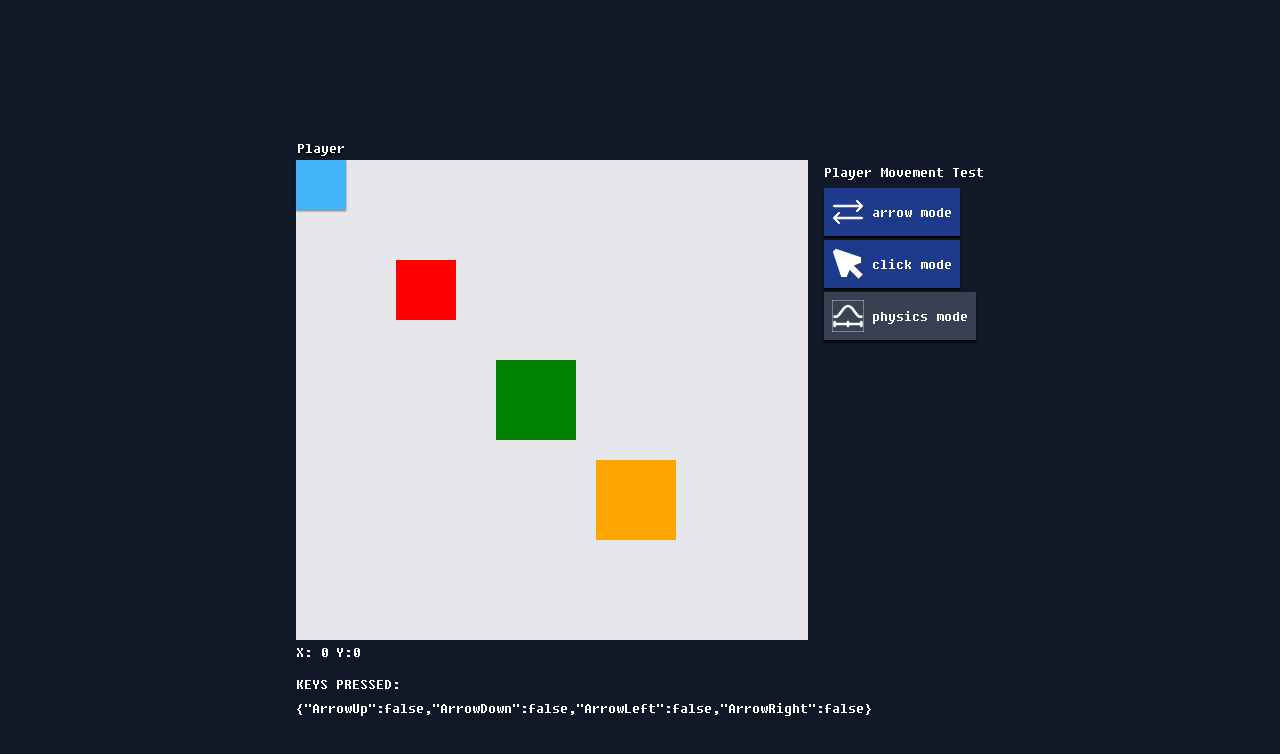
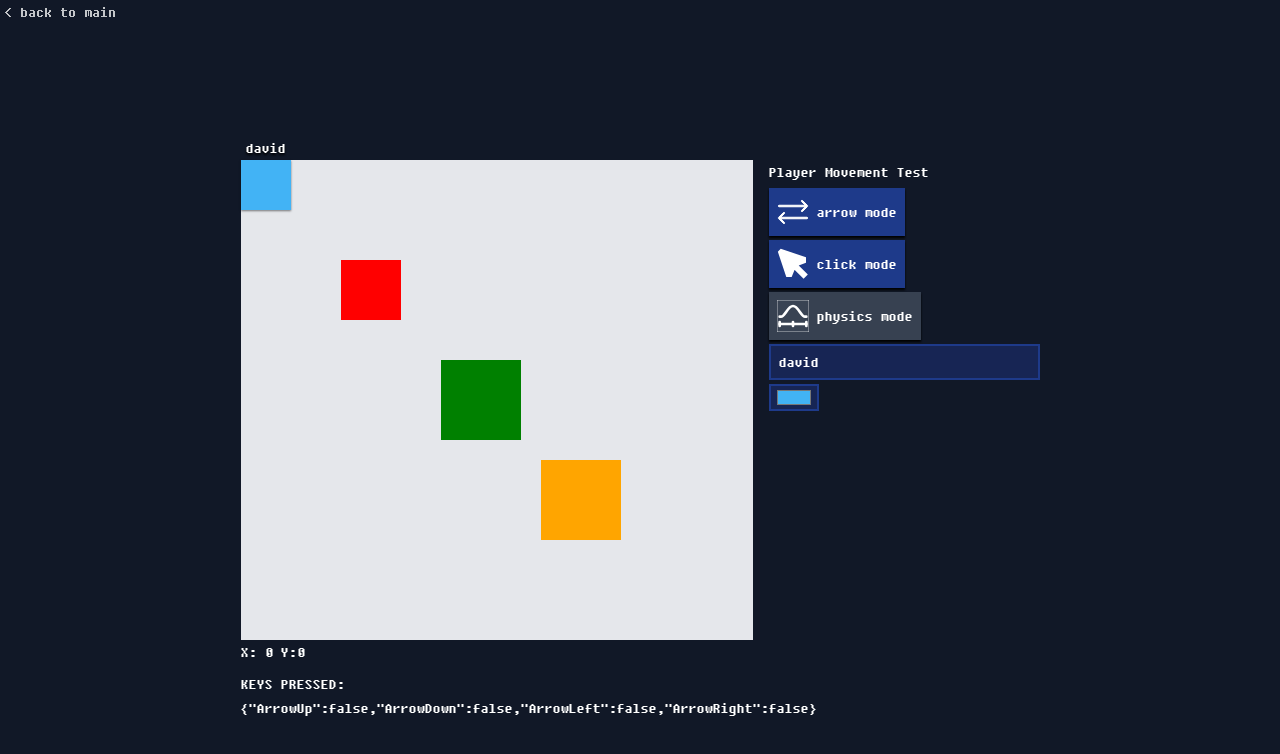
Before and after one commit to threesann/threesan-react, a Next.js app: page /playermovetest in a window 1280 px wide. Shown: the top 754 px of the page. Built offline with nearby package versions, Linux system fonts and the light colour scheme.

Commit message:
MOVE TEST - added customisation and click collision

```diff
--- a/src/app/(homepage)/page.tsx
+++ b/src/app/(homepage)/page.tsx
@@ -203,11 +203,6 @@ export default function Home() {
                 </div>
             </div>
         </div>
-        <div className='section w-full h-screen bg-theme-background'>
-            <div className='flex flex-col items-center justify-center w-3/5 h-full m-auto text-center gap-1'>
-                <p className='text-4xl'>SURPRISE! section 3 :O</p>
-            </div>
-        </div>
         </div>
 
     );
--- a/src/app/playermovetest/_components/playarea.tsx
+++ b/src/app/playermovetest/_components/playarea.tsx
@@ -34,6 +34,8 @@ export default function PlayArea({
     const [areaSize, setAreaSize] = useState({ width: 0, height: 0 });
     const areaRef = useRef<HTMLDivElement>(null);
 
+    const arrowKeys = ["ArrowUp", "ArrowDown", "ArrowLeft", "ArrowRight"];
+
     // const [isMoving, setIsMoving] = useState(false);
 
     const [keysPressed, setKeysPressed] = useState({
@@ -66,9 +68,25 @@ export default function PlayArea({
         };
     }, []);
 
+    // Function to check collision between two rectangles
+    const isColliding = (
+        rect1: { x: number; y: number; size: number },
+        rect2: { x: number; y: number; size: number }
+    ) => {
+        return !(
+            (
+                rect1.x + rect1.size < rect2.x || // rect1 is to the left of rect2
+                rect1.x > rect2.x + rect2.size || // rect1 is to the right of rect2
+                rect1.y + rect1.size < rect2.y || // rect1 is above rect2
+                rect1.y > rect2.y + rect2.size
+            ) // rect1 is below rect2
+        );
+    };
+
     if (mode === "arrow") {
         useEffect(() => {
             const handleKeyDown = (event: KeyboardEvent) => {
+                if (!arrowKeys.includes(event.key)) return; // Ignore other keys
                 setKeysPressed((prevKeys) => ({
                     ...prevKeys,
                     [event.key]: true,
@@ -76,25 +94,11 @@ export default function PlayArea({
             };
 
             const handleKeyUp = (event: KeyboardEvent) => {
+                if (!arrowKeys.includes(event.key)) return; // Ignore other keys
                 setKeysPressed((prevKeys) => ({
                     ...prevKeys,
                     [event.key]: false,
                 }));
-            };
-
-            // Function to check collision between two rectangles
-            const isColliding = (
-                rect1: { x: number; y: number; size: number },
-                rect2: { x: number; y: number; size: number }
-            ) => {
-                return !(
-                    (
-                        rect1.x + rect1.size < rect2.x || // rect1 is to the left of rect2
-                        rect1.x > rect2.x + rect2.size || // rect1 is to the right of rect2
-                        rect1.y + rect1.size < rect2.y || // rect1 is above rect2
-                        rect1.y > rect2.y + rect2.size
-                    ) // rect1 is below rect2
-                );
             };
 
             const movePlayer = () => {
@@ -221,6 +225,26 @@ export default function PlayArea({
                             if (newX < 0) newX = 0;
                             if (newY < 0) newY = 0;
 
+                            // Check for collisions with objects
+                            const playerRect = {
+                                x: newX,
+                                y: newY,
+                                size: playerSize,
+                            };
+                            for (const obj of objects) {
+                                if (
+                                    isColliding(playerRect, {
+                                        x: obj.x,
+                                        y: obj.y,
+                                        size: obj.size,
+                                    })
+                                ) {
+                                    setCurrentTarget(null); // Clear the current target
+                                    setFlags([]); // Clear the flags
+                                    return prevPos; // Stop movement if collision occurs
+                                }
+                            }
+
                             // // Update player angle
                             // setPlayerAngle(
                             //     Math.atan2(
--- a/src/app/playermovetest/page.tsx
+++ b/src/app/playermovetest/page.tsx
@@ -4,30 +4,44 @@ import { useState } from "react";
 import PlayArea from "./_components/playarea";
 
 export default function PlayerMoveTest() {
-
   const [mode, setMode] = useState("arrow");
-    const [playerName, setPlayerName] = useState("Player");
+  const [playerName, setPlayerName] = useState("david");
   const [playerColor, setPlayerColor] = useState("#42b3f5");
-
 
   return (
     <div className="w-full h-full bg-gray-900 flex items-center justify-center">
+      <a
+        className="fixed top-0 left-1 text-white/75 hover:text-white hover:underline hover:uppercase"
+        href="/"
+      >
+        {"<"} back to main
+      </a>
       <div className="w-full h-3/5 flex flex-row gap-4 items-center justify-center">
-                <PlayArea mode={mode} playerName={playerName} playerColor={playerColor} />
+        <PlayArea
+          mode={mode}
+          playerName={playerName}
+          playerColor={playerColor}
+        />
         <div className="flex flex-col gap-1 h-full w-fit items-start justify-start">
           <p>Player Movement Test</p>
           <button
             className="flex flex-row items-center gap-2 bg-blue-900 hover:bg-blue-700 active:bg-blue-600 px-2 py-2 drop-shadow-black"
             onClick={() => setMode("arrow")}
           >
-                        <img src="/playermovetest/arrow_mode.svg" className="size-8 flex-shrink-0" />
+            <img
+              src="/playermovetest/arrow_mode.svg"
+              className="size-8 flex-shrink-0"
+            />
             arrow mode
           </button>
           <button
             className="flex flex-row items-center gap-2 bg-blue-900 hover:bg-blue-700 active:bg-blue-600 px-2 py-2 drop-shadow-black"
             onClick={() => setMode("click")}
           >
-                        <img src="/playermovetest/click_mode.svg" className="size-8 flex-shrink-0" />
+            <img
+              src="/playermovetest/click_mode.svg"
+              className="size-8 flex-shrink-0"
+            />
             click mode
           </button>
           <button
@@ -35,11 +49,26 @@ export default function PlayerMoveTest() {
             onClick={() => setMode("physics")}
             disabled
           >
-                        <img src="/playermovetest/physics_mode.svg" className="size-8 flex-shrink-0" />
+            <img
+              src="/playermovetest/physics_mode.svg"
+              className="size-8 flex-shrink-0"
+            />
             physics mode
           </button>
+          <input
+            type="text"
+            onChange={(event) => setPlayerName(event.target.value)}
+            value={playerName}
+            className="bg-blue-950 text-white px-2 py-1 border-2 border-blue-900 hover:border-blue-700 focus:bg-blue-800 shaow-inner shadow-black/50"
+          ></input>
+          <input
+            type="color"
+            onChange={(event) => setPlayerColor(event.target.value)}
+            value={playerColor}
+            className="bg-blue-950 text-white px-1 border-2 border-blue-900 hover:border-blue-700 focus:bg-blue-800 shaow-inner shadow-black/50"
+          ></input>
         </div>
       </div>
     </div>
-    )
+  );
 }
```
Lines whose indentation alone changed are shown as unchanged.
